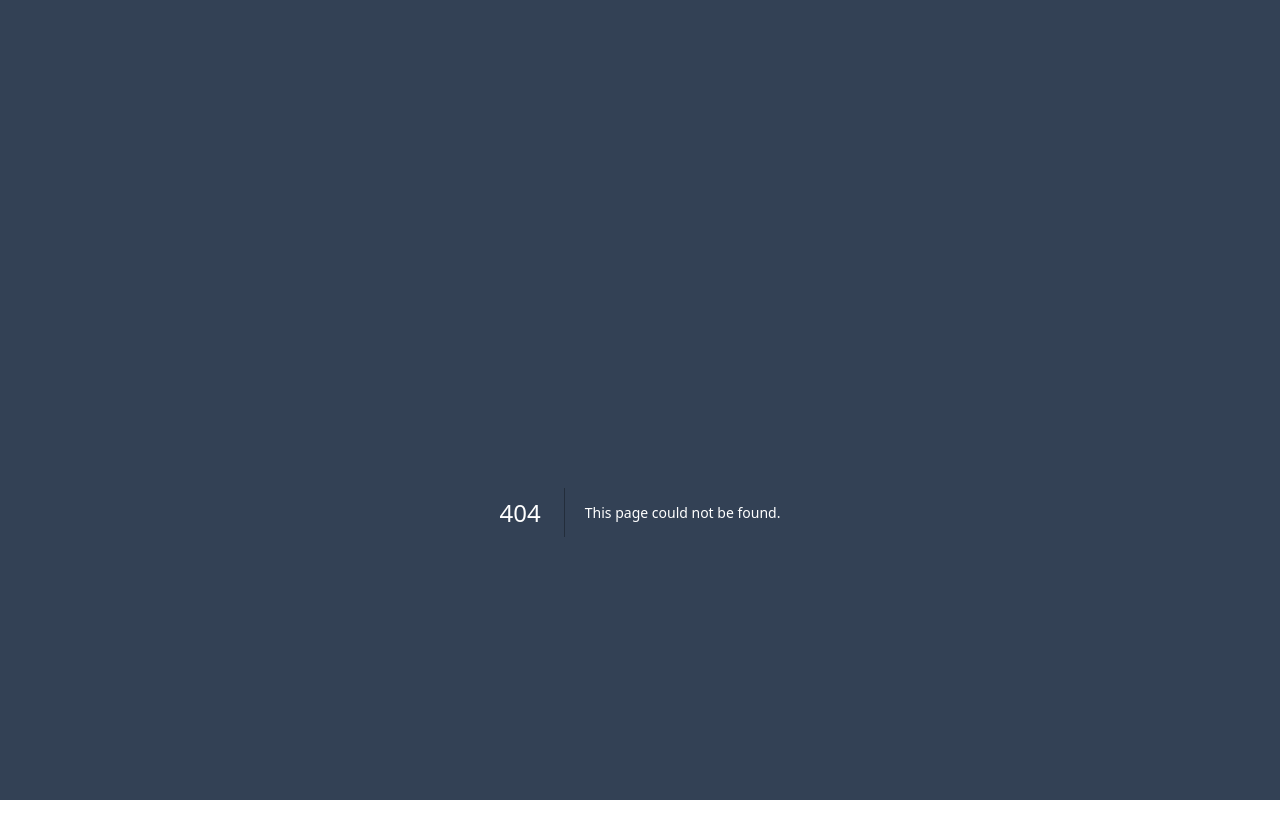
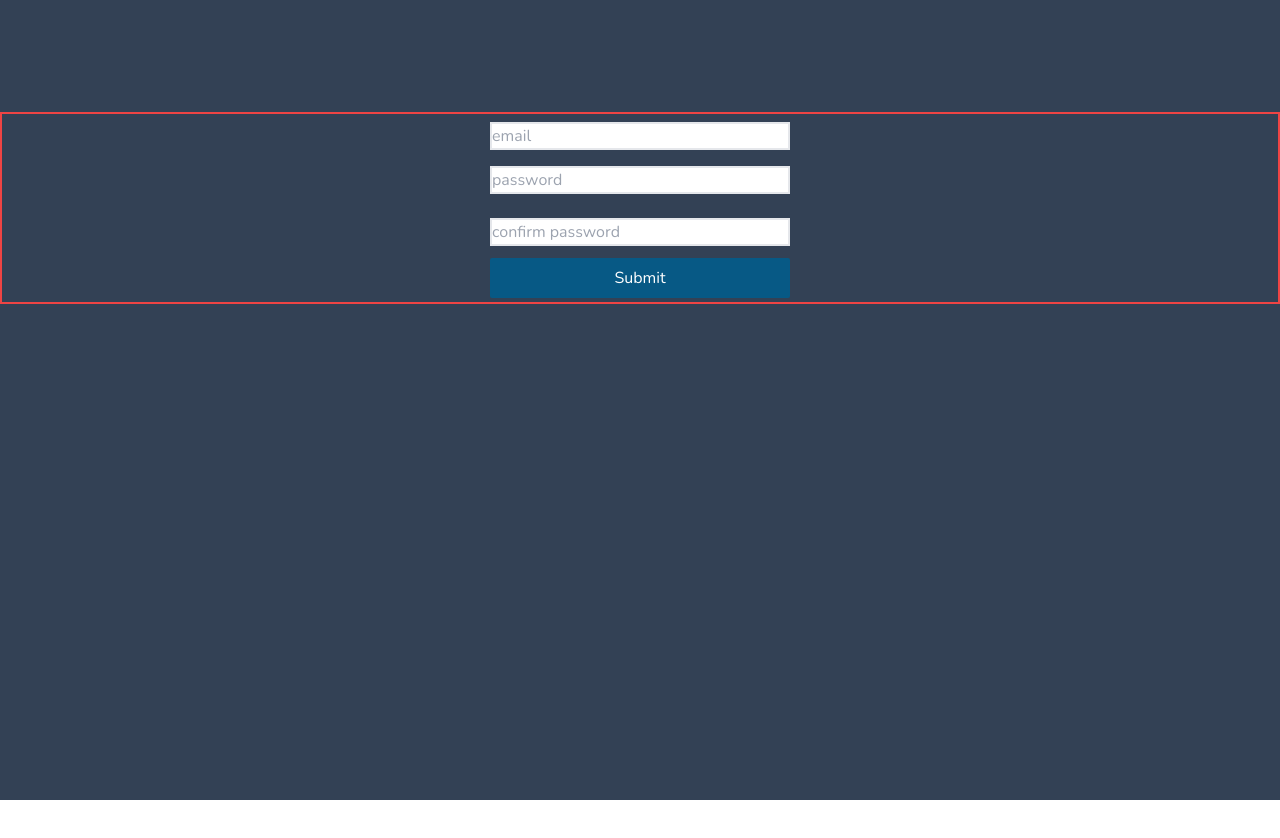
Before and after one commit to mhmadamrii/Airbnb, a Next.js app: page /homepage-z in a window 1280 px wide. Before the commit this address had no page. Shown: the top 838 px of the page. After the commit the page ends 800 px from the top, so only its background shows below. Built offline with nearby package versions, Linux system fonts and the light colour scheme.

Commit message:
fix form

```diff
--- /dev/null
+++ b/app/(rhf-normal)/about/page.tsx
@@ -0,0 +1,9 @@
+export default function About() {
+  return (
+    <div>
+      <p>about should here</p>
+
+      <p>about should here</p>
+    </div>
+  );
+}
--- /dev/null
+++ b/app/(rhf-zod)/homepage-z/page.tsx
@@ -0,0 +1,81 @@
+'use client';
+
+import { type FieldValues, useForm } from 'react-hook-form';
+import { zodResolver } from '@hookform/resolvers/zod';
+import * as z from 'zod';
+
+const formSchema = z
+  .object({
+    email: z.string().email(),
+    password: z.string().min(4, 'password must be at least 4 chars'),
+    confirmPassword: z.string(),
+  })
+  .refine((data) => data.password === data.confirmPassword, {
+    message: 'password must match',
+    path: ['confirmPassword'],
+  });
+
+type TFormSchema = z.infer<typeof formSchema>;
+
+export default function HomepageZ() {
+  const {
+    register,
+    handleSubmit,
+    formState: { errors, isSubmitting },
+    reset,
+    getValues,
+  } = useForm<TFormSchema>({
+    resolver: zodResolver(formSchema),
+  });
+
+  const onSubmit = async (data: FieldValues) => {
+    console.log('clickedd');
+    await new Promise((resolve) => setTimeout(resolve, 1000));
+    reset();
+  };
+
+  return (
+    <div className="flex items-center justify-center border-2 border-red-500 p-1">
+      <form
+        onSubmit={handleSubmit(onSubmit)}
+        className="flex w-[300px] flex-col justify-center"
+      >
+        <input
+          {...register('email', {
+            required: 'email is required',
+          })}
+          type="email"
+          className="my-1 border-2 text-black"
+          placeholder="email"
+        />
+        {errors.email && <p>{`${errors.email.message}`}</p>}
+        <input
+          {...register('password', {
+            required: 'password is required',
+          })}
+          type="password"
+          className="my-3 border-2 text-black"
+          placeholder="password"
+        />
+        {errors.password && <p>{`${errors.password.message}`}</p>}
+        <input
+          {...register('confirmPassword', {
+            required: 'confirm your password',
+            validate: (value) => {
+              return value === getValues('password') || 'passwords must match';
+            },
+          })}
+          type="password"
+          className="my-3 border-2 text-black"
+          placeholder="confirm password"
+        />
+        {errors.confirmPassword && (
+          <p className="text-red-500">{`${errors.confirmPassword.message}`}</p>
+        )}
+        <button disabled={isSubmitting} className="rounded-sm bg-sky-800 p-2">
+          Submit
+        </button>
+      </form>
+    </div>
+  );
+}
--- /dev/null
+++ b/app/api/form/route.ts
@@ -0,0 +1,7 @@
+import { NextResponse } from 'next/server';
+
+export async function POST(request: Request) {
+  const body = await request.json();
+
+  return NextResponse.json({});
+}
--- a/app/page.tsx
+++ b/app/page.tsx
@@ -11,3 +11,5 @@ export default async function Root({
     </div>
   );
 }
+
+// tutorial from here: https://www.youtube.com/watch?v=u6PQ5xZAv7Q
--- a/package.json
+++ b/package.json
@@ -10,6 +10,7 @@
     "format": "npx prettier . --write"
   },
   "dependencies": {
+    "@hookform/resolvers": "^3.3.2",
     "@prisma/client": "^5.5.2",
     "axios": "^1.6.0",
     "bcrypt": "^5.1.1",
```
Also changed, not shown: app/(rhf-normal)/homepage/page.tsx (renamed from app/homepage/page.tsx), 2 other files (tests, documents, lock files or other folders).
